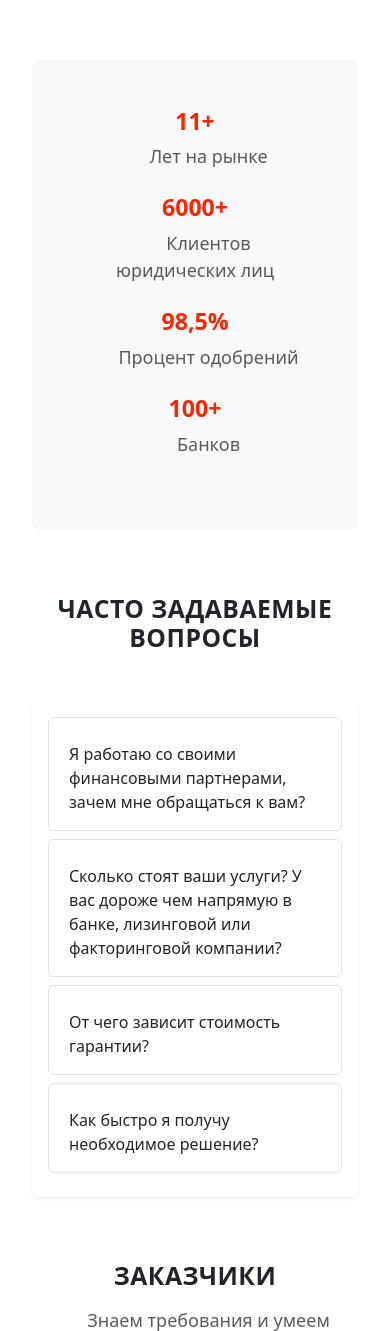
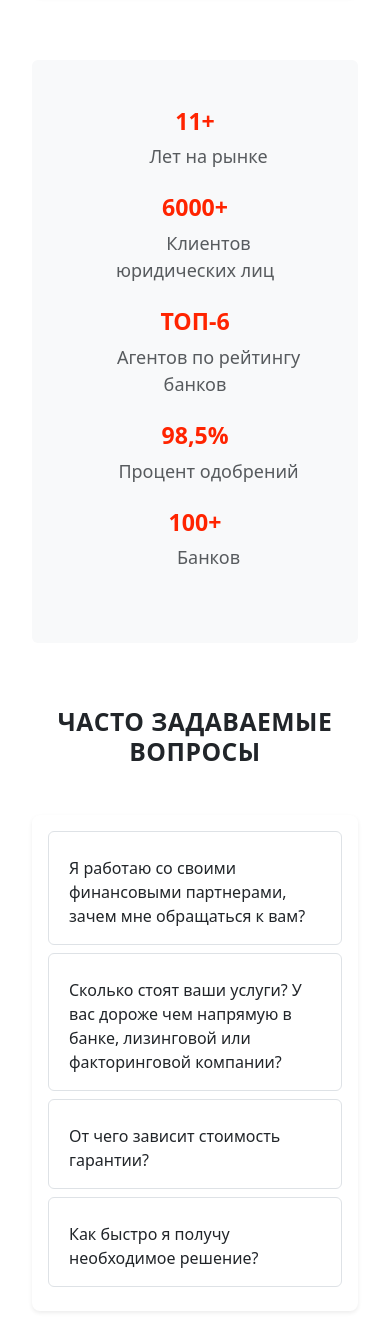
Before and after one commit to ant4p/factory, a Django app: page / in a window 390 px wide; the page is wider, and only the part inside the window is pictured. Shown: the part 4709-6040 px from the top of that part. Run offline with Django 5.2, Linux system fonts and the light colour scheme; some libraries are stand-ins or nearby versions.

Commit message:
update admin

```diff
--- a/about/admin.py
+++ b/about/admin.py
@@ -13,6 +13,7 @@ class CommandUnitAdmin(admin.ModelAdmin):
         'fio',
         'email',
         'phone',
+        'information',
     ]
     readonly_fields = [
         'photo_image',
--- a/src/templates/src/stats_2.html
+++ b/src/templates/src/stats_2.html
@@ -1,6 +1,6 @@
-<section class="bg-light rounded-3 p-5 mb-6">
+<section class="bg-light rounded-2 p-5 mb-6">
     <div class="row text-center">
-        <div class="col-md-3">
+        <div class="col-md-2">
             <h3 class="text-orange fw-bold">11+</h3>
             <p class="text-muted mb-0">Лет на рынке</p>
             <br>
@@ -10,14 +10,19 @@
             <p class="text-muted mb-0">Клиентов юридических лиц</p>
             <br>
         </div>
+        <div class="col-md-3">
+            <h3 class="text-orange fw-bold">ТОП-6</h3>
+            <p class="text-muted mb-0">Агентов по рейтингу банков</p>
+            <br>
+        </div>
 
-        <div class="col-md-3">
+        <div class="col-md-2">
             <h3 class="text-orange fw-bold">98,5%</h3>
             <p class="text-muted mb-0">Процент одобрений</p>
             <br>
         </div>
 
-        <div class="col-md-3">
+        <div class="col-md-2">
             <h3 class="text-orange fw-bold">100+</h3>
             <p class="text-muted mb-0">Банков</p>
             <br>
```
